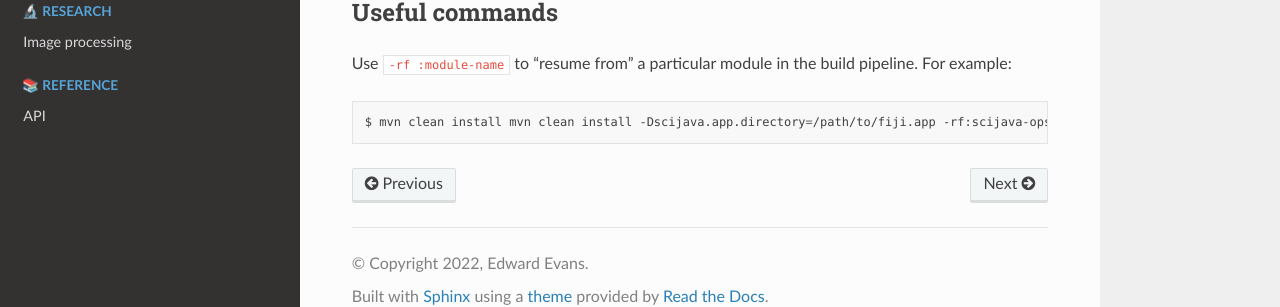
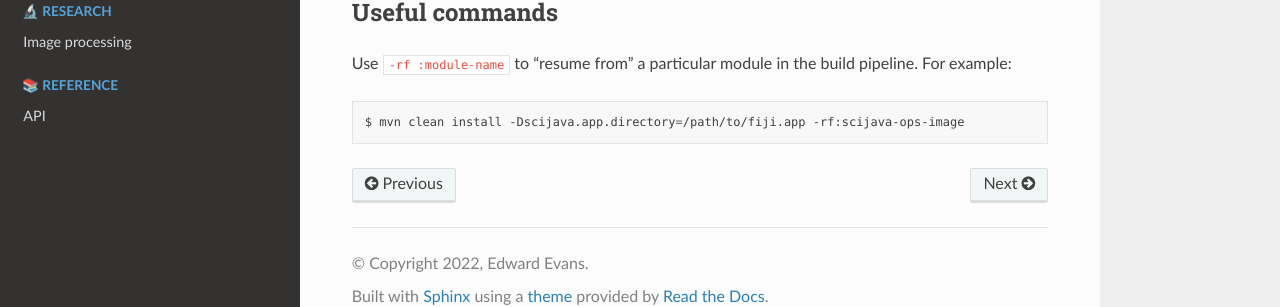
Before and after one commit to elevans/elevans-kb, a Sphinx documentation site: the page built from docs/development/maven.md, in a window 1280 px wide and 935 px high. Shown: the part 602-909 px from the top of the window. Built offline with Sphinx 7.4.7 and the Read the Docs theme 3.1.0, drawn with Linux system fonts in a browser that asks for light colours.

Commit message:
Fix typo

````diff
--- a/docs/development/maven.md
+++ b/docs/development/maven.md
@@ -21,5 +21,5 @@ $ rm /path/to/fiji/jars/ij-*.jar; mvn dependency:copy -DoutputDirectory=/path/to
 Use `-rf :module-name` to "resume from" a particular module in the build pipeline. For example:
 
 ```bash
-$ mvn clean install mvn clean install -Dscijava.app.directory=/path/to/fiji.app -rf:scijava-ops-image
+$ mvn clean install -Dscijava.app.directory=/path/to/fiji.app -rf:scijava-ops-image
 ```
````
